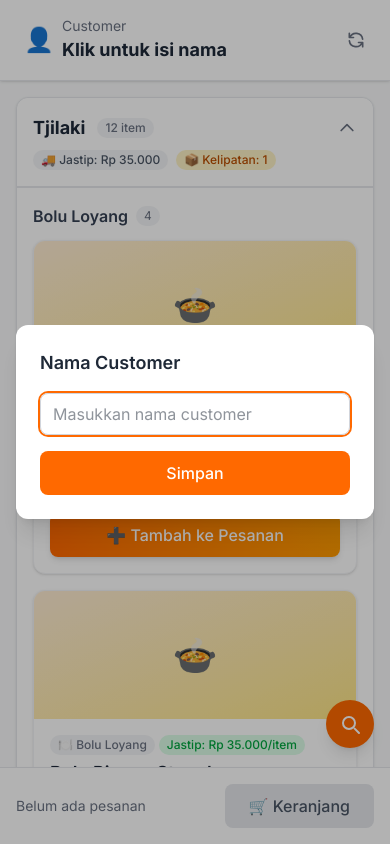
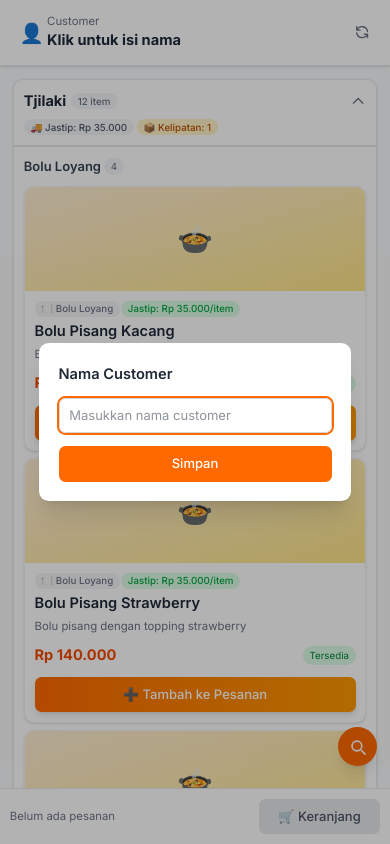
Before and after one commit to hilmanauzn/justitip-invoice, a Next.js app: page / in a window 390 px wide. Built offline with nearby package versions, Linux system fonts and the light colour scheme.

Commit message:
fix: compact layout mobile view

```diff
--- a/app/globals.css
+++ b/app/globals.css
@@ -41,6 +41,59 @@ body {
   transition: all 0.3s ease-in-out;
 }
 
+/* Compact mobile view */
+@media (max-width: 640px) {
+  /* Perkecil root font-size lebih jauh */
+  html {
+    font-size: 13px; /* sebelumnya 14px, sekarang lebih kecil */
+  }
+
+  /* Gap lebih sempit */
+  .gap-1 {
+    gap: 0.125rem;
+  }
+  .gap-2 {
+    gap: 0.25rem;
+  }
+  .gap-3 {
+    gap: 0.375rem;
+  }
+  .gap-4 {
+    gap: 0.5rem;
+  }
+  .gap-5 {
+    gap: 0.75rem;
+  }
+  .gap-6 {
+    gap: 1rem;
+  }
+
+  /* Space-y lebih rapat */
+  .space-y-1 > * + * {
+    margin-top: 0.125rem;
+  }
+  .space-y-2 > * + * {
+    margin-top: 0.25rem;
+  }
+  .space-y-3 > * + * {
+    margin-top: 0.375rem;
+  }
+  .space-y-4 > * + * {
+    margin-top: 0.5rem;
+  }
+  .space-y-8 > * + * {
+    margin-top: 1rem;
+  }
+
+  /* Padding area juga bisa dikurangi */
+  .p-3 {
+    padding: 0.5rem;
+  }
+  .p-4 {
+    padding: 0.75rem;
+  }
+}
+
 /* Hover hanya untuk perangkat dengan pointer halus (desktop) */
 @media (hover: hover) {
   .menu-card:hover {
--- a/components/MenuItemCard.tsx
+++ b/components/MenuItemCard.tsx
@@ -127,6 +127,7 @@ export default function MenuItemCard({
             <>
               <QuantityControl
                 quantity={quantity}
+                width="full"
                 onDecrease={() => updateQuantity(item.id, quantity - 1)}
                 onIncrease={() => addItem(item)}
                 onChange={(value) => updateQuantity(item.id, value)}
--- a/components/QuantityControl.tsx
+++ b/components/QuantityControl.tsx
@@ -62,7 +62,7 @@ export default function QuantityControl({
 
   return (
     <div
-      className={`${width === "full" ? "mt-1" : ""} flex items-center justify-center gap-2 bg-gray-100 rounded-lg p-1.5 w-fit`}
+      className={`${width === "full" ? "mt-1 w-full" : "w-fit"} flex items-center justify-center gap-2 bg-gray-100 rounded-lg p-1.5`}
     >
       <button
         onClick={onDecrease}
```
